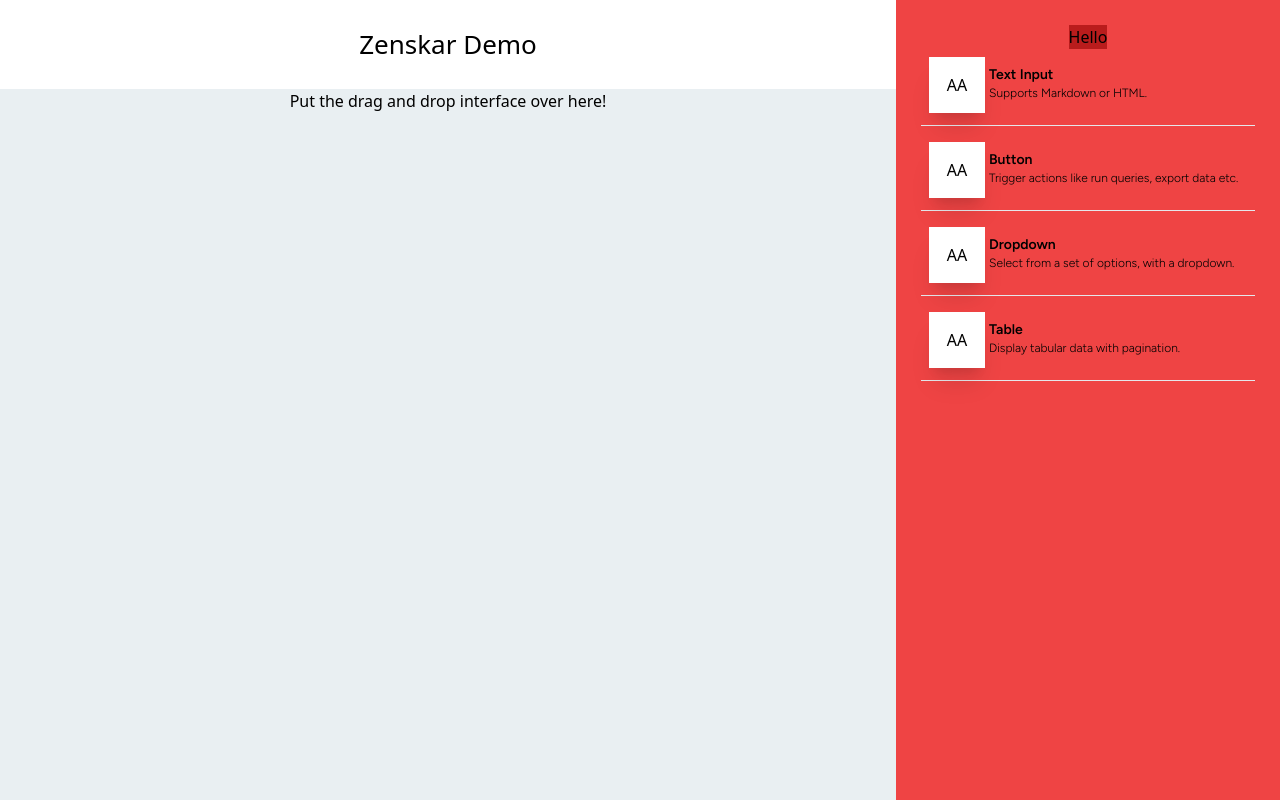
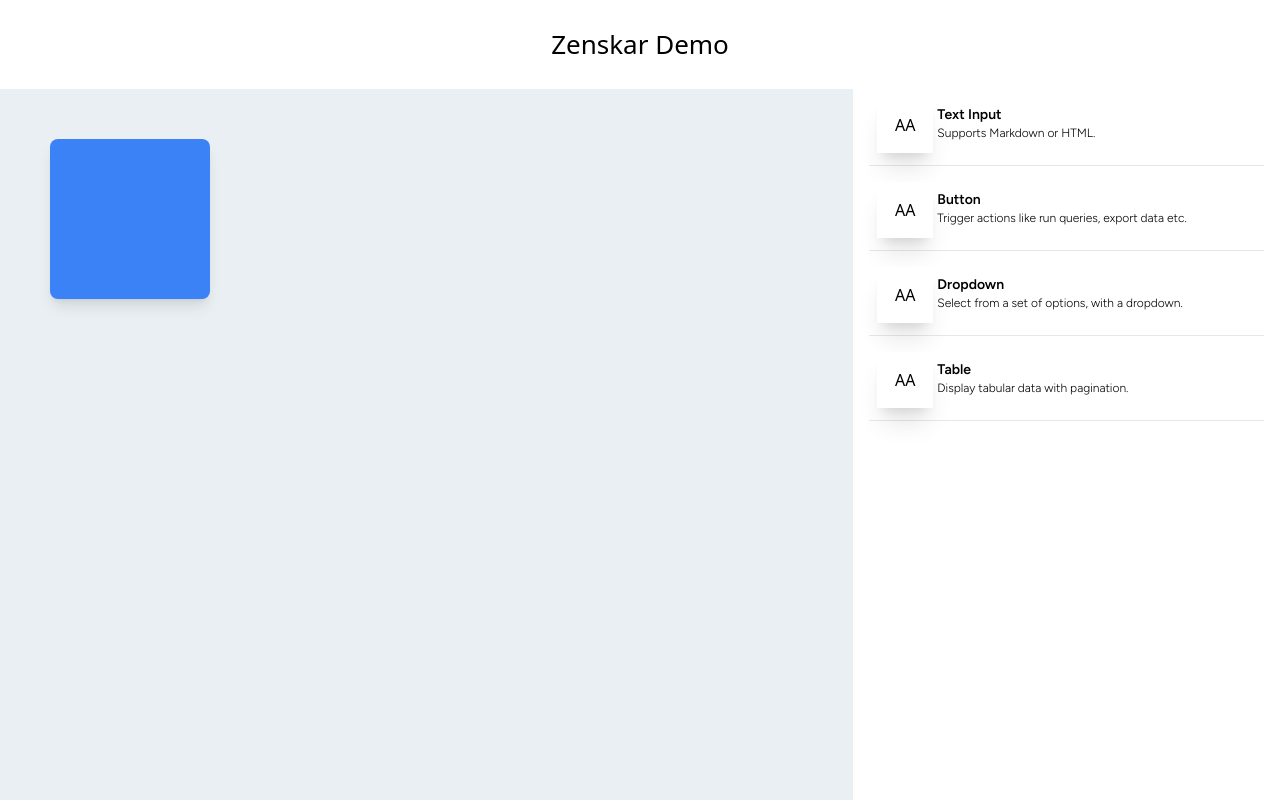
Before and after one commit to Bhrugu14/dynamic-dashboard, a React (Vite) app: page / in a window 1280 px wide. Built offline with nearby package versions, Linux system fonts and the light colour scheme.

Commit message:
drag and drop added to canvas

```diff
--- a/package.json
+++ b/package.json
@@ -11,6 +11,7 @@
   "dependencies": {
     "react": "^18.2.0",
     "react-dom": "^18.2.0",
+    "react-draggable": "^4.4.5",
     "react-router-dom": "^6.9.0"
   },
   "devDependencies": {
--- a/src/App.css
+++ b/src/App.css
@@ -19,3 +19,6 @@
   justify-content: center;
   font-size: calc(10px + 2vmin);
 }
+.react-draggable {
+  position: absolute !important;
+}
--- /dev/null
+++ b/src/component/dragBox/index.tsx
@@ -0,0 +1,31 @@
+import React, { useEffect } from "react";
+import { useState } from "react";
+import Draggable from "react-draggable";
+
+interface DragBoxProps {
+  x: number;
+  y: number;
+  onStop: (
+    e: any,
+    {
+      x,
+      y,
+    }: {
+      x: any;
+      y: any;
+    }
+  ) => void;
+  key?: any;
+}
+
+export function DragBox(props: DragBoxProps) {
+  return (
+    <Draggable
+      bounds="parent"
+      position={{ x: props.x, y: props.y }}
+      onStop={props.onStop}
+    >
+      <div className="w-40 h-40 bg-blue-500 rounded-lg shadow-lg"></div>
+    </Draggable>
+  );
+}
--- a/src/component/index.ts
+++ b/src/component/index.ts
@@ -1 +1,2 @@
 export * from "./componentButton";
+export * from "./dragBox";
--- a/src/container/mainContainer.tsx
+++ b/src/container/mainContainer.tsx
@@ -10,7 +10,7 @@
         <header className="App-header">Zenskar Demo</header>
         <Outlet />
       </div>
-      <div
+      {/* <div
         className={`transition-all duration-300 min-w-[70px] flex ${
           isSidebar ? "md:min-w-[250px] md:w-[30vw] w-[100vw]" : "w-[5vw]"
         } bg-red-500`}
@@ -22,7 +22,7 @@
           }}
           isSidebar={isSidebar}
         />
-      </div>
+      </div> */}
     </div>
   );
 };
--- a/src/main.jsx
+++ b/src/main.jsx
@@ -4,7 +4,7 @@
 import "./index.css";
 
 ReactDOM.createRoot(document.getElementById("root")).render(
-  <React.StrictMode>
-    <App />
-  </React.StrictMode>
+  // <React.StrictMode>
+  <App />
+  // </React.StrictMode>
 );
--- a/src/screen/editor/Editor.css
+++ b/src/screen/editor/Editor.css
@@ -5,13 +5,13 @@
 }
 
 .editor-canvas {
-  width: 100%;
+  /* width: 100%; */
   background-color: #e9eff2;
 }
 
 .editor-picker {
   padding: 25px;
-  width: 100%;
-  /* width: 250px; */
+  /* width: 100%; */
+  width: 250px;
   /* border-left: 1px solid black; */
 }
--- a/src/screen/editor/editorCanvas.tsx
+++ b/src/screen/editor/editorCanvas.tsx
@@ -1,9 +1,47 @@
-import React from "react";
+import React, { useEffect, useState } from "react";
+import Draggable from "react-draggable";
+import { DragBox } from "../../component";
 
 export const EditorCanvas = (props) => {
+  const [boxes, setBoxes] = useState([
+    { id: new Date().toString(), x: 50, y: 50 },
+  ]);
+  const [extra, setExtra] = useState(0);
+
+  useEffect(() => {
+    if (localStorage.getItem("position")) {
+      const savedPosition = JSON.parse(localStorage.getItem("position") || "");
+      console.log("savedPosition", savedPosition);
+
+      if (savedPosition) {
+        setBoxes(savedPosition);
+      } else {
+        setBoxes([{ id: new Date().toDateString(), x: 50, y: 50 }]);
+      }
+    }
+  }, []);
+
   return (
-    <div className="editor-canvas">
-      <h4> Put the drag and drop interface over here! </h4>
+    <div className="relative h-full w-8/12 float-left">
+      <div className="h-full w-full bg-background">
+        {boxes.map((box, k) => (
+          <DragBox
+            key={box.id}
+            x={box.x}
+            y={box.y}
+            onStop={(e, { x, y }) => {
+              localStorage.setItem(
+                "position",
+                JSON.stringify([{ x: x, y: y }])
+              );
+              boxes[k].x = x;
+              boxes[k].y = y;
+              setBoxes(boxes);
+              setExtra(extra + 1);
+            }}
+          />
+        ))}
+      </div>
     </div>
   );
 };
--- a/src/screen/editor/editorPicker.tsx
+++ b/src/screen/editor/editorPicker.tsx
@@ -2,16 +2,13 @@
 import { ComponentButton } from "../../component";
 import { componentData } from "./constant";
 
-export const EditorPicker = ({ setSidebar, isSidebar }) => {
+export const EditorPicker = () => {
   return (
-    <div className="editor-picker">
+    <div className="w-4/12 px-4">
       {/* <input /> */}
-      <button onClick={() => setSidebar()} className="bg-red-700">
-        Hello
-      </button>
-      {isSidebar &&
-        componentData.map((i, k) => (
+      {componentData.map((i, k) => (
         <ComponentButton
+          key={"com" + k}
           className="mb-2"
           title={i.title}
           description={i.description}
--- a/src/screen/editor/index.tsx
+++ b/src/screen/editor/index.tsx
@@ -7,7 +7,7 @@
   return (
     <div className="editor">
       <EditorCanvas />
-      {/* <EditorPicker /> */}
+      <EditorPicker />
     </div>
   );
 };
--- a/tailwind.config.cjs
+++ b/tailwind.config.cjs
@@ -6,6 +6,9 @@
       fontFamily: {
         FigTree: ["Figtree", "sans-serif"],
       },
+      colors: {
+        background: "#e9eff2",
+      },
     },
   },
   plugins: [],
```
Also changed, not shown: 1 other file (tests, documents, lock files or other folders). Lines whose indentation alone changed are shown as unchanged.
